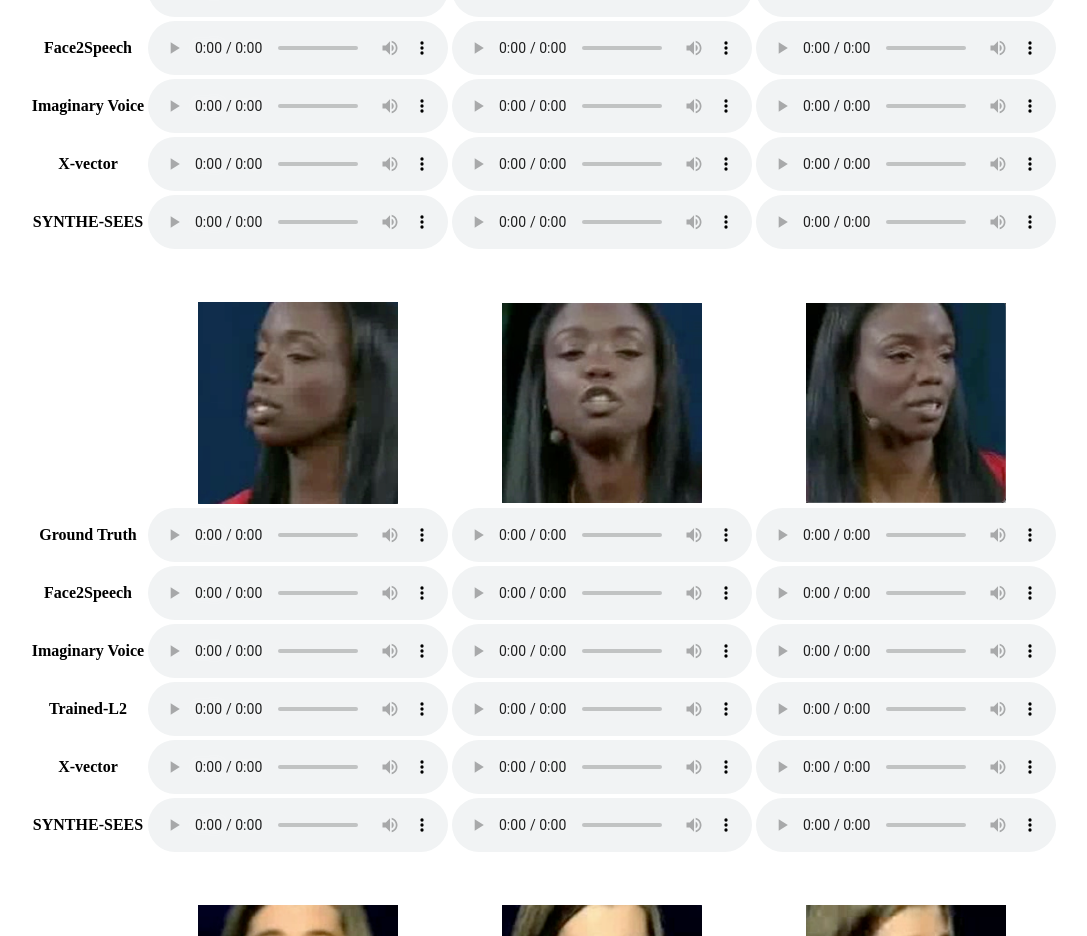
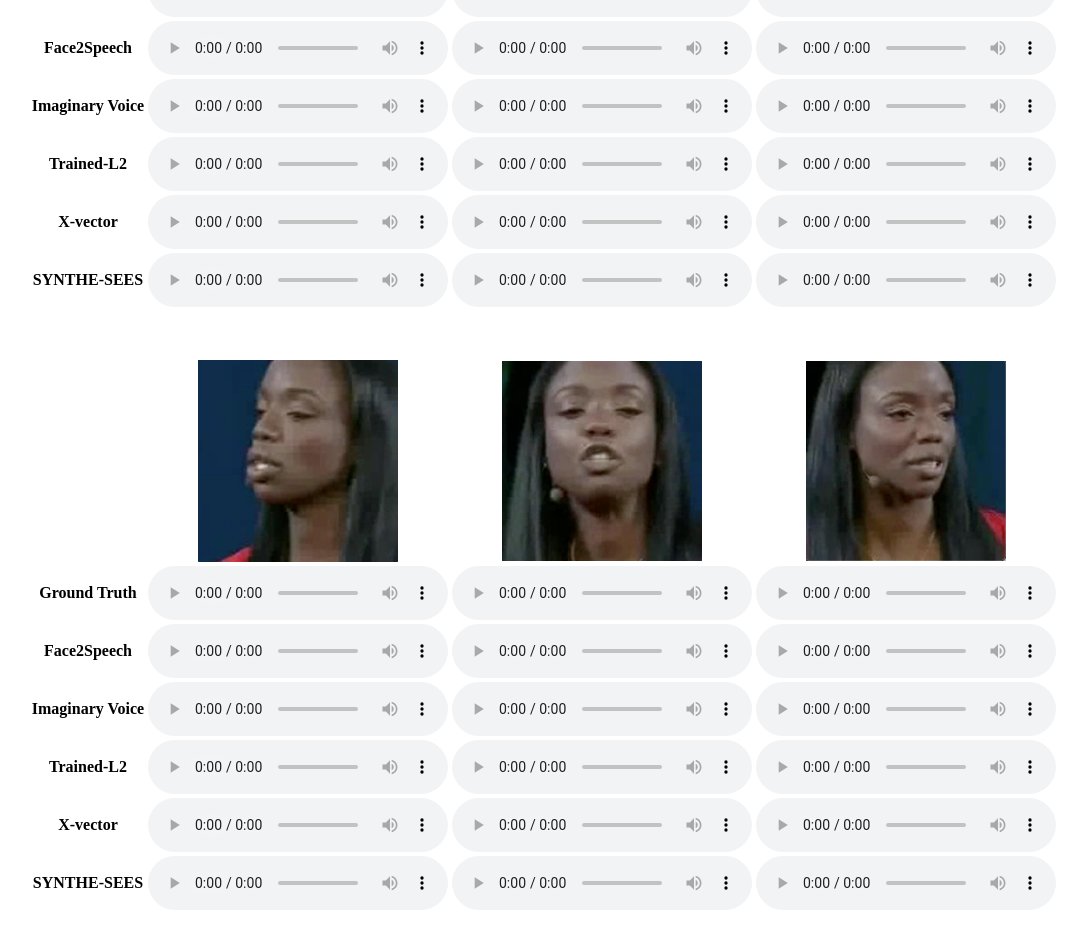
Before and after one commit to ParkJHyun/ParkJHyun.github.io, a plain HTML site: page index.html in a window 1280 px wide. Shown: the part 4660-5596 px from the top of the page, without its empty margins (96-1183 px from the left). Drawn offline with Linux system fonts and the light colour scheme.

Commit message:
trained-l2 8nt3nd

```diff
--- a/index.html
+++ b/index.html
@@ -194,6 +194,12 @@
     <td><audio controls><source src="./8nt3ed/Imaginary Voice/8nt3edWLgIg-00003_1_fvec.wav" type="audio/wav"></audio></td>
     <td><audio controls><source src="./8nt3ed/Imaginary Voice/8nt3edWLgIg-00004_1_fvec.wav" type="audio/wav"></audio></td>
     <td><audio controls><source src="./8nt3ed/Imaginary Voice/8nt3edWLgIg-00005_4_fvec.wav" type="audio/wav"></audio></td>
+  </tr>
+  <tr>
+    <td style="font-weight:bold" align="center">Trained-L2</td>
+    <td><audio controls><source src="./8nt3ed/Trained-L2/00003_1_fvec.wav" type="audio/wav"></audio></td>
+    <td><audio controls><source src="./8nt3ed/Trained-L2/00004_1_fvec.wav" type="audio/wav"></audio></td>
+    <td><audio controls><source src="./8nt3ed/Trained-L2/00005_4_fvec.wav" type="audio/wav"></audio></td>
   </tr>
   <tr>
     <td style="font-weight:bold" align="center">X-vector</td>
```
